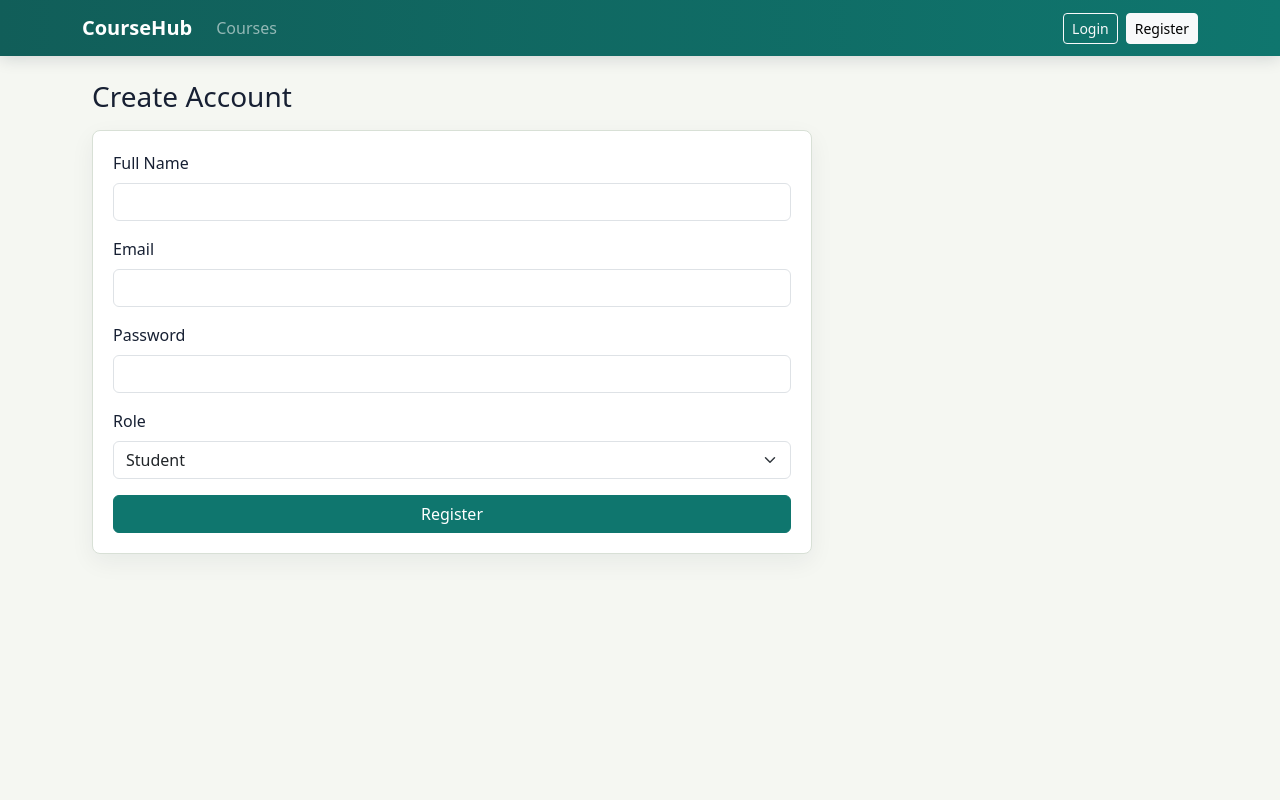
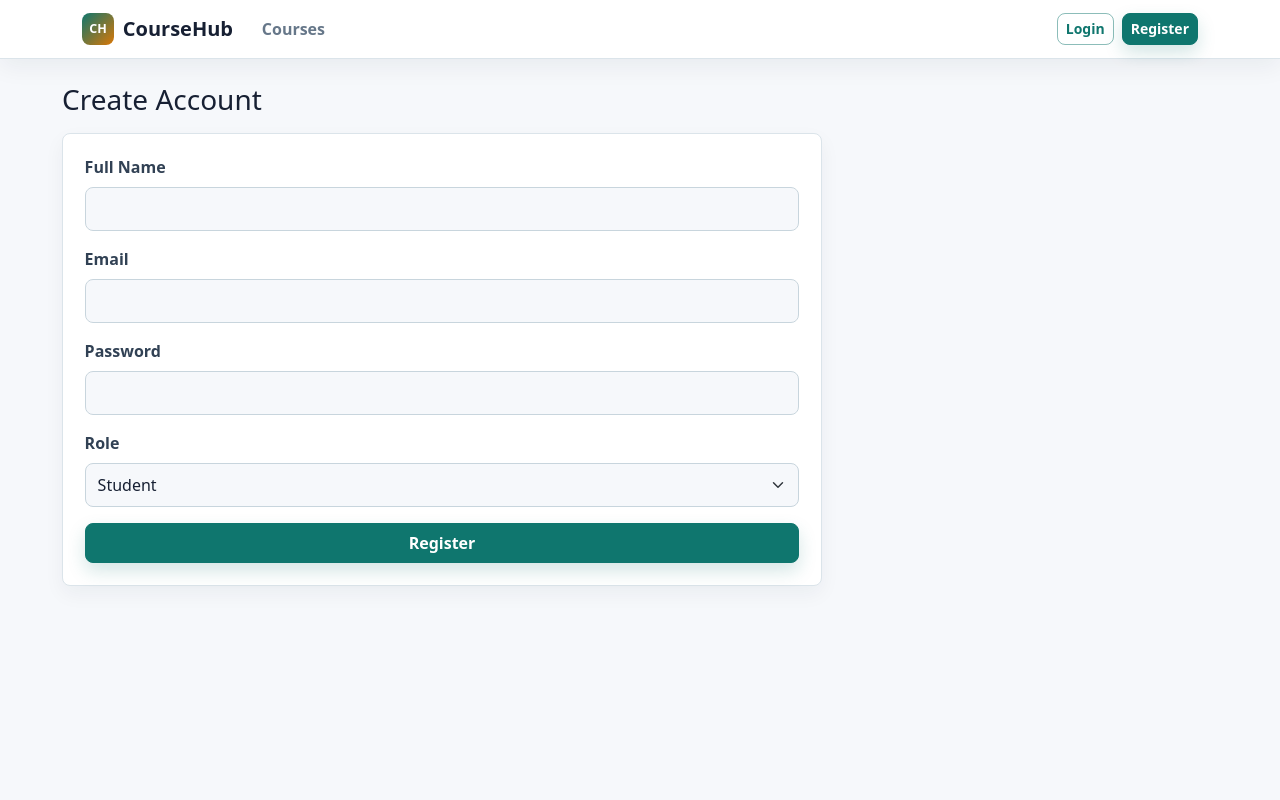
Before and after one commit to oSmoky/CourceHub, a Flask app: page /auth/register in a window 1280 px wide. Run offline with Flask 3, Linux system fonts and the light colour scheme; some libraries are stand-ins or nearby versions.

Commit message:
Polish light UI and report figures

```diff
--- a/app/static/css/styles.css
+++ b/app/static/css/styles.css
@@ -1,64 +1,176 @@
 :root {
-    --app-bg: #f5f7f2;
+    --app-bg: #f6f8fb;
     --app-surface: #ffffff;
-    --app-border: #d8e0d6;
+    --app-surface-soft: #eef6f5;
+    --app-border: #dbe4ea;
+    --app-border-strong: #c8d5dd;
     --app-primary: #0f766e;
     --app-primary-dark: #115e59;
+    --app-primary-soft: #dff4f1;
     --app-accent: #d97706;
+    --app-info: #0f6f9f;
     --app-text: #172033;
-    --app-muted: #647268;
+    --app-muted: #667789;
+    --app-shadow: 0 12px 32px rgba(23, 32, 51, 0.08);
+    --app-shadow-soft: 0 8px 20px rgba(23, 32, 51, 0.05);
     --bs-primary: var(--app-primary);
     --bs-primary-rgb: 15, 118, 110;
+    --bs-body-color: var(--app-text);
+    --bs-body-bg: var(--app-bg);
+    --bs-border-color: var(--app-border);
 }
 
 body {
+    min-height: 100vh;
     background:
-        linear-gradient(180deg, rgba(15, 118, 110, 0.08), rgba(245, 247, 242, 0) 220px),
+        linear-gradient(180deg, rgba(15, 118, 110, 0.09), rgba(246, 248, 251, 0) 260px),
+        radial-gradient(circle at 94% 4%, rgba(217, 119, 6, 0.08), transparent 280px),
         var(--tg-theme-bg-color, var(--app-bg));
     color: var(--tg-theme-text-color, var(--app-text));
 }
 
+a {
+    color: var(--app-primary);
+}
+
+a:hover {
+    color: var(--app-primary-dark);
+}
+
 .app-navbar {
-    background: linear-gradient(90deg, var(--app-primary-dark), var(--app-primary));
-    box-shadow: 0 2px 16px rgba(15, 23, 42, 0.16);
+    background: rgba(255, 255, 255, 0.92);
+    border-bottom: 1px solid var(--app-border);
+    box-shadow: 0 8px 24px rgba(23, 32, 51, 0.06);
+    backdrop-filter: blur(18px);
+}
+
+.navbar-brand {
+    align-items: center;
+    color: var(--app-text) !important;
+    display: inline-flex;
+    gap: 0.55rem;
+}
+
+.navbar-brand::before {
+    align-items: center;
+    background: linear-gradient(135deg, var(--app-primary), var(--app-accent));
+    border-radius: 8px;
+    color: #ffffff;
+    content: "CH";
+    display: inline-flex;
+    font-size: 0.78rem;
+    font-weight: 800;
+    height: 2rem;
+    justify-content: center;
+    letter-spacing: 0;
+    width: 2rem;
+}
+
+.navbar .nav-link {
+    border-radius: 8px;
+    color: var(--app-muted);
+    font-weight: 650;
+    padding-left: 0.8rem !important;
+    padding-right: 0.8rem !important;
+}
+
+.navbar .nav-link:hover,
+.navbar .nav-link:focus {
+    background: var(--app-primary-soft);
+    color: var(--app-primary-dark);
+}
+
+.navbar-text {
+    background: #f1f5f9;
+    border: 1px solid var(--app-border);
+    border-radius: 8px;
+    color: var(--app-muted) !important;
+    padding: 0.35rem 0.65rem;
 }
 
 .app-main {
-    max-width: 1120px;
+    max-width: 1180px;
+    padding-bottom: 3rem;
 }
 
-.page-header {
+.page-header,
+.dashboard-header {
+    align-items: end;
+    background: rgba(255, 255, 255, 0.74);
+    border: 1px solid var(--app-border);
+    border-radius: 8px;
+    box-shadow: var(--app-shadow-soft);
     display: flex;
     flex-wrap: wrap;
-    align-items: end;
+    gap: 1rem;
     justify-content: space-between;
-    gap: 1rem;
     margin-bottom: 1.5rem;
+    padding: 1.25rem;
+}
+
+.page-header h1,
+.dashboard-header h1 {
+    letter-spacing: 0;
 }
 
 .auth-shell,
 .content-shell {
-    max-width: 720px;
+    max-width: 760px;
 }
 
 .form-panel,
 .empty-state,
-.stat-tile {
+.stat-tile,
+.table,
+.course-card {
     background: var(--tg-theme-secondary-bg-color, var(--app-surface));
     border: 1px solid var(--app-border);
     border-radius: 8px;
-    padding: 1.25rem;
-    box-shadow: 0 8px 24px rgba(23, 32, 51, 0.06);
+    box-shadow: var(--app-shadow-soft);
+}
+
+.form-panel {
+    padding: 1.35rem;
+}
+
+.form-label {
+    color: #314154;
+    font-weight: 700;
+}
+
+.form-control,
+.form-select {
+    border-color: var(--app-border-strong);
+    border-radius: 8px;
+    min-height: 2.75rem;
+}
+
+.form-control:focus,
+.form-select:focus {
+    border-color: var(--app-primary);
+    box-shadow: 0 0 0 0.2rem rgba(15, 118, 110, 0.14);
+}
+
+.empty-state {
+    padding: 1.35rem;
 }
 
 .stat-tile {
     display: grid;
     gap: 0.35rem;
+    min-height: 6.25rem;
+    padding: 1.1rem;
+}
+
+.stat-tile span {
+    color: var(--app-muted) !important;
+    font-weight: 700;
+    text-transform: uppercase;
 }
 
 .stat-tile strong {
     color: var(--app-primary-dark);
-    font-size: 2rem;
+    font-size: 2.15rem;
     line-height: 1;
 }
 
@@ -67,15 +179,20 @@ body {
 }
 
 .course-card {
-    background: var(--tg-theme-secondary-bg-color, var(--app-surface));
-    border-color: var(--app-border);
-    border-radius: 8px;
-    box-shadow: 0 8px 24px rgba(23, 32, 51, 0.06);
-    transition: transform 160ms ease, box-shadow 160ms ease;
+    overflow: hidden;
+    transition: transform 160ms ease, box-shadow 160ms ease, border-color 160ms ease;
+}
+
+.course-card::before {
+    background: linear-gradient(90deg, var(--app-primary), var(--app-accent), var(--app-info));
+    content: "";
+    display: block;
+    height: 4px;
 }
 
 .course-card:hover {
-    box-shadow: 0 14px 34px rgba(23, 32, 51, 0.1);
+    border-color: rgba(15, 118, 110, 0.34);
+    box-shadow: var(--app-shadow);
     transform: translateY(-2px);
 }
 
@@ -83,29 +200,66 @@ body {
     color: var(--app-muted);
     display: flex;
     flex-wrap: wrap;
-    gap: 0.4rem 0.75rem;
+    gap: 0.45rem;
 }
 
 .course-meta span {
+    background: #f1f5f9;
+    border: 1px solid var(--app-border);
+    border-radius: 8px;
+    padding: 0.28rem 0.55rem;
     white-space: nowrap;
 }
 
 .table {
-    background: var(--tg-theme-secondary-bg-color, var(--app-surface));
-    border: 1px solid var(--app-border);
+    border-collapse: separate;
+    border-spacing: 0;
+    margin-bottom: 0;
+    overflow: hidden;
+}
+
+.table-responsive {
     border-radius: 8px;
-    overflow: hidden;
-    box-shadow: 0 8px 24px rgba(23, 32, 51, 0.06);
+    box-shadow: var(--app-shadow-soft);
+}
+
+.table > :not(caption) > * > * {
+    border-bottom-color: var(--app-border);
+    padding: 0.9rem 1rem;
+}
+
+.table thead th {
+    background: #f8fafc;
+    color: #405066;
+    font-size: 0.78rem;
+    letter-spacing: 0.04em;
+    text-transform: uppercase;
+}
+
+.table tbody tr:hover td {
+    background: #fbfdfd;
 }
 
 .progress {
-    height: 1.25rem;
-    background-color: #dce7df;
+    background-color: #e2eaf0;
+    border-radius: 999px;
+    height: 1.1rem;
+    overflow: hidden;
 }
 
 .progress-bar {
+    background: linear-gradient(90deg, var(--app-primary), var(--app-accent));
     min-width: 2.5rem;
-    background: linear-gradient(90deg, var(--app-primary), var(--app-accent));
+}
+
+.btn {
+    border-radius: 8px;
+    font-weight: 750;
+    min-height: 2.5rem;
+}
+
+.btn-sm {
+    min-height: 2.05rem;
 }
 
 .btn-primary {
@@ -115,22 +269,46 @@ body {
     --bs-btn-hover-border-color: var(--app-primary-dark);
     --bs-btn-active-bg: var(--app-primary-dark);
     --bs-btn-active-border-color: var(--app-primary-dark);
+    box-shadow: 0 8px 18px rgba(15, 118, 110, 0.18);
 }
 
 .btn-outline-primary {
     --bs-btn-color: var(--app-primary);
-    --bs-btn-border-color: var(--app-primary);
+    --bs-btn-border-color: rgba(15, 118, 110, 0.48);
     --bs-btn-hover-bg: var(--app-primary);
     --bs-btn-hover-border-color: var(--app-primary);
 }
 
+.btn-outline-secondary {
+    --bs-btn-color: #536174;
+    --bs-btn-border-color: var(--app-border-strong);
+    --bs-btn-hover-bg: #eef3f6;
+    --bs-btn-hover-border-color: var(--app-border-strong);
+    --bs-btn-hover-color: var(--app-text);
+}
+
+.badge {
+    border-radius: 8px;
+    padding: 0.42em 0.62em;
+}
+
 .badge.text-bg-secondary {
-    background-color: #51665f !important;
+    background-color: #edf2f7 !important;
+    color: #344256 !important;
 }
 
 .badge.text-bg-info {
     background-color: #e0f2fe !important;
     color: #075985 !important;
+}
+
+.badge.text-bg-success {
+    background-color: #dcfce7 !important;
+    color: #166534 !important;
+}
+
+.alert {
+    border-radius: 8px;
 }
 
 html.telegram-webapp body {
@@ -143,11 +321,13 @@ html.telegram-webapp body {
         padding-right: 1rem;
     }
 
-    .page-header {
+    .page-header,
+    .dashboard-header {
         align-items: stretch;
     }
 
     .page-header .btn,
+    .dashboard-header .btn,
     .course-card .btn,
     .course-card form,
     .course-card button {
--- a/app/templates/base.html
+++ b/app/templates/base.html
@@ -3,13 +3,13 @@
 <head>
     <meta charset="utf-8">
     <meta name="viewport" content="width=device-width, initial-scale=1">
-    <meta name="theme-color" content="#0f766e">
+    <meta name="theme-color" content="#ffffff">
     <title>{% block title %}CourseHub{% endblock %}</title>
     <link href="https://cdn.jsdelivr.net/npm/bootstrap@5.3.3/dist/css/bootstrap.min.css" rel="stylesheet">
     <link rel="stylesheet" href="{{ url_for('static', filename='css/styles.css') }}">
 </head>
 <body>
-    <nav class="navbar navbar-expand-lg navbar-dark app-navbar">
+    <nav class="navbar navbar-expand-lg navbar-light app-navbar sticky-top">
         <div class="container">
             <a class="navbar-brand fw-semibold" href="{{ url_for('courses.index') }}">CourseHub</a>
             <button class="navbar-toggler" type="button" data-bs-toggle="collapse" data-bs-target="#mainNav" aria-controls="mainNav" aria-expanded="false" aria-label="Toggle navigation">
@@ -39,10 +39,10 @@
                 <div class="d-flex align-items-center gap-2">
                     {% if current_user %}
                         <span class="navbar-text text-white-50 small">{{ current_user.name }} - {{ current_user.role }}</span>
-                        <a class="btn btn-outline-light btn-sm" href="{{ url_for('auth.logout') }}">Logout</a>
+                        <a class="btn btn-outline-secondary btn-sm" href="{{ url_for('auth.logout') }}">Logout</a>
                     {% else %}
-                        <a class="btn btn-outline-light btn-sm" href="{{ url_for('auth.login') }}">Login</a>
-                        <a class="btn btn-light btn-sm" href="{{ url_for('auth.register') }}">Register</a>
+                        <a class="btn btn-outline-primary btn-sm" href="{{ url_for('auth.login') }}">Login</a>
+                        <a class="btn btn-primary btn-sm" href="{{ url_for('auth.register') }}">Register</a>
                     {% endif %}
                 </div>
             </div>
--- a/app/templates/instructor/dashboard.html
+++ b/app/templates/instructor/dashboard.html
@@ -3,7 +3,7 @@
 {% block title %}Instructor Dashboard - CourseHub{% endblock %}
 
 {% block content %}
-<div class="d-flex flex-wrap align-items-center justify-content-between gap-2 mb-4">
+<div class="dashboard-header">
     <div>
         <h1 class="h2 mb-1">Instructor Dashboard</h1>
         <p class="text-muted mb-0">Manage course records, lessons, and student enrollments.</p>
```
Also changed, not shown: app/routes/student.py (+11 -1 lines), app/templates/student/enrollment_confirmation.html (added, +50 -0 lines), docs/figure_checklist.md (added, +26 -0 lines), docs/project_report.md (+7 -0 lines).
